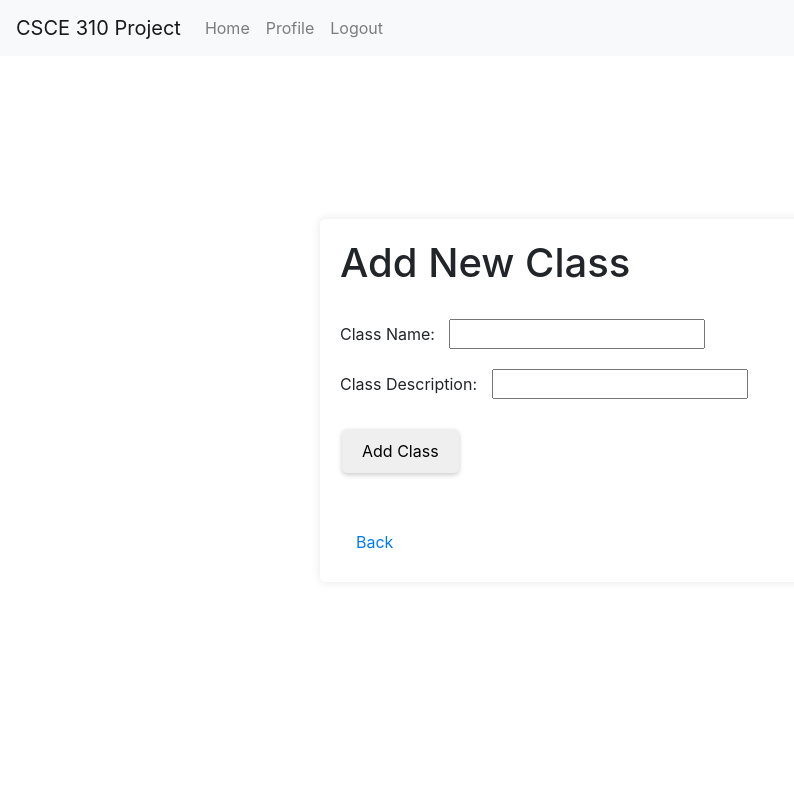
After one commit to freddypadronscarton/CSCE310_Project, a Flask app: page /classes/add_classes in a window 1280 px wide. The commit adds this page. Shown: the whole page, without its empty margins (0-794 px from the left). Run offline with Flask 3, Linux system fonts and the light colour scheme; a user stored in the database is signed in; some libraries are stand-ins or nearby versions.

Commit message:
Add and View Classes

```diff
--- a/flaskapp/app.py
+++ b/flaskapp/app.py
@@ -12,6 +12,7 @@ from routes.admin import admin_bp
 from routes.example import items_bp
 from util.Documents import *
 from routes.progress import progress_bp
+from routes.classes import classes_bp
 
 # App Initialization
 app = Flask(__name__)
@@ -26,6 +27,7 @@ app.config['UPLOAD_FOLDER'] = UPLOAD_FOLDER
 app.register_blueprint(admin_bp, url_prefix='/admin')
 app.register_blueprint(items_bp, url_prefix='/items')
 app.register_blueprint(progress_bp, url_prefix='/progress')
+app.register_blueprint(classes_bp, url_prefix='/classes')
 
 # Flask-Login: User class and user_loader
 class User(UserMixin):
--- a/flaskapp/db.py
+++ b/flaskapp/db.py
@@ -227,6 +227,24 @@ def init_sqlite_db():
     #     ON Applied.program_num = Programs.program_num;
     # ''')
 
+    # Join classes and enrollments
+    conn.execute('''CREATE VIEW IF NOT EXISTS View_ClassEnrollmentDetails AS
+    SELECT
+        CE.CE_Num,
+        CE.UIN,
+        CE.Class_ID,
+        CE.Status,
+        CE.Semester,
+        CE.Year,
+        C.Name AS ClassName,
+        C.Description AS ClassDescription,
+        C.Type AS ClassType
+    FROM
+        Class_Enrollment CE
+        JOIN Classes C ON CE.Class_ID = C.Class_ID;
+        ''')
+
+
     # conn.execute('''CREATE VIEW IF NOT EXISTS Student_Data AS
     #              SELECT UIN, gender, hispanic_or_latino, race, us_citizen,
     #              first_generation, GPA, major, student_type
--- a/flaskapp/routes/classes.py
+++ b/flaskapp/routes/classes.py
@@ -4,3 +4,56 @@ from datetime import datetime
 from db import *
 from util.Users import *
 from util.Programs import *
+
+classes_bp = Blueprint('classes_bp', __name__)
+
+@classes_bp.route('/view_classes/<int:UIN>', methods=['GET'])
+@login_required
+def view_classes(UIN):
+    if current_user.user_type != "admin":
+        return jsonify({"Erorr" : "Access Denied"})
+    UIN = request.args.get('UIN', type=int)
+    # if UIN is None:
+    #     return jsonify({"Error": "UIN not provided in the URL"})
+    conn = get_db_connection()
+    classes = conn.execute('SELECT * FROM View_ClassEnrollmentDetails where UIN = ?', (UIN,)).fetchall()
+    conn.close()
+    return render_template('admin/view_classes.html', classes=classes)
+
+@classes_bp.route('/view_all_classes', methods=['GET'])
+@login_required
+def view_all_classes():
+    conn = get_db_connection()
+    classes = conn.execute('SELECT * FROM Classes').fetchall()
+    conn.close()
+    return render_template('view_all_classes.html', classes=classes)
+
+
+
+@classes_bp.route('/add_classes', methods=['GET', 'POST'])
+@login_required
+def add_classes():
+    if(request.method == "POST"):
+        class_name = request.form['class_name']
+        class_descr = request.form['class_descr']
+        conn = get_db_connection()
+        class_exist = is_class_name_taken(conn, class_name)
+        if class_exist:
+            flash("A class of this name already exists")
+            conn.close()
+        else:
+            add_new_class(conn, class_name, class_descr)
+            conn.close()
+            return redirect(url_for("home"))
+    return render_template('add_classes.html')
+
+def is_class_name_taken(conn, class_name):
+  class_exist = conn.execute('SELECT COUNT(*) FROM Classes WHERE name=?', (class_name, )).fetchone()[0]
+  if (class_exist > 0):
+    return True
+  else:
+    return False
+
+def add_new_class(conn, class_name, class_descr):
+  conn.execute('INSERT INTO Classes (name, description) VALUES (?, ?)', (class_name, class_descr))
+  conn.commit()
--- a/flaskapp/routes/progress.py
+++ b/flaskapp/routes/progress.py
@@ -20,6 +20,4 @@ def view_progress(UIN):
     # name = conn.execute('SELECT * FROM WHERE UIN = ?', (UIN,)).fetchone()
     conn.close()
 
-
-
     return render_template("admin/admin_program_progress.html", programs=programs)
--- /dev/null
+++ b/flaskapp/templates/add_classes.html
@@ -0,0 +1,94 @@
+<!DOCTYPE html>
+<html lang="en">
+<head>
+  <meta charset="UTF-8">
+  <meta name="viewport" content="width=device-width, initial-scale=1.0">
+  <link rel="stylesheet" href="https://stackpath.bootstrapcdn.com/bootstrap/4.3.1/css/bootstrap.min.css">
+  <title>Admin Add Program</title>
+</head>
+<body>
+      <!-- Navigation Bar -->
+    <nav class="navbar navbar-expand-lg navbar-light bg-light fixed-top">
+      <a class="navbar-brand" href="#">CSCE 310 Project</a>
+      <button class="navbar-toggler" type="button" data-toggle="collapse" data-target="#navbarNav" aria-controls="navbarNav" aria-expanded="false" aria-label="Toggle navigation">
+          <span class="navbar-toggler-icon"></span>
+      </button>
+      <div class="collapse navbar-collapse" id="navbarNav">
+          <ul class="navbar-nav">
+              <li class="nav-item">
+                  <a class="nav-link" href="/home">Home</a>
+              </li>
+
+              <li class="nav-item">
+                  <a class="nav-link" href="/profile">Profile</a>
+              </li>
+
+              <li class="nav-item">
+                  <a class="nav-link" href="/logout">Logout</a>
+              </li>
+          </ul>
+      </div>
+  </nav>
+  <!--End of Navigation Bar -->
+
+  <!-- Flash Messages -->
+  {% with messages = get_flashed_messages(with_categories=true) %}
+    {% if messages %}
+        {% for category, message in messages %}
+            <div class="flash {{ category }}">{{ message }}</div>
+        {% endfor %}
+    {% endif %}
+  {% endwith %}
+
+  <form action="{{ url_for('classes_bp.add_classes') }}" method="POST">
+    <h1>Add New Class</h1><br>
+    <div class="form-group">
+      <label for="class_name">Class Name:</label>
+      <input id="class_name" name="class_name" type="text">
+    </div>
+    <div class="form-group">
+      <label for="class_descr">Class Description:</label>
+      <input id="class_descr" name="class_descr" type="text">
+    </div>
+    <div class="form-group">
+      <button type="submit">Add Class</button>
+    </div><br>
+
+    <a class="nav-link" href="/home">Back</a>
+  </form>
+</body>
+<style>
+  body {
+      display: flex;
+      justify-content: center;
+      align-items: center;
+      min-height: 100vh;
+      margin: 0;
+      padding: 0;
+  }
+  form {
+      width: 50%;
+      padding: 20px;
+      box-shadow: 0 0 10px rgba(0,0,0,0.1);
+      background: #fff;
+      border-radius: 5px;
+  }
+  .form-group {
+      margin-bottom: 15px;
+  }
+  label {
+      margin-right: 10px;
+  }
+  button, .btn-custom {
+      border: none;
+      padding: 10px 20px;
+      margin: 10px 2px;
+      border-radius: 5px;
+      box-shadow: 0 2px 5px rgba(0,0,0,0.2);
+  }
+
+  button:hover, .btn-custom:hover {
+      box-shadow: 0 4px 10px rgba(0,0,0,0.3);
+  }
+</style>
+</html>
```
Also changed, not shown: flaskapp/templates/admin/admin_program_progress.html (+6 -3 lines), flaskapp/templates/admin/view_classes.html (added, +98 -0 lines), flaskapp/templates/view_all_classes.html (added, +85 -0 lines), flaskapp/database.db.
